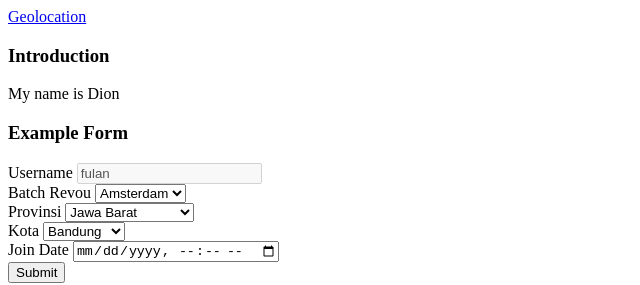
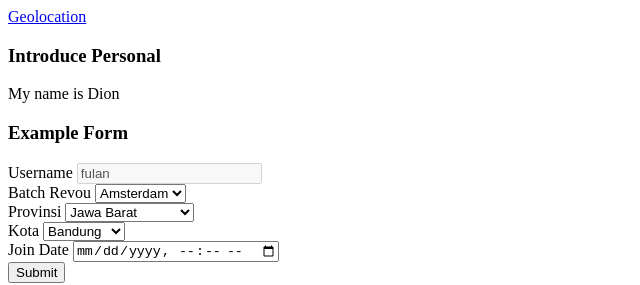
Before and after one commit to Noiid/tl-simulation, a plain HTML site: page index.html in a window 1280 px wide. Shown: the full height of the page, 0-640 px from the left. Drawn offline with Linux system fonts and the light colour scheme.

Commit message:
edit index.html

```diff
--- a/index.html
+++ b/index.html
@@ -13,7 +13,7 @@
     </header>
     <main>
         <section>
-            <h3>Introduction</h3>
+            <h3>Introduce Personal</h3>
             <p>My name is Dion</p>
         </section>
         <section>
```
